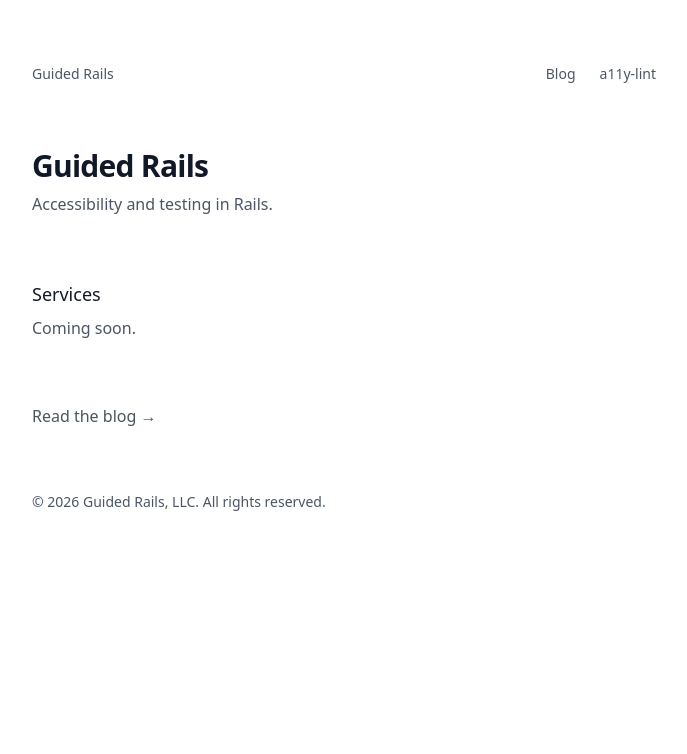
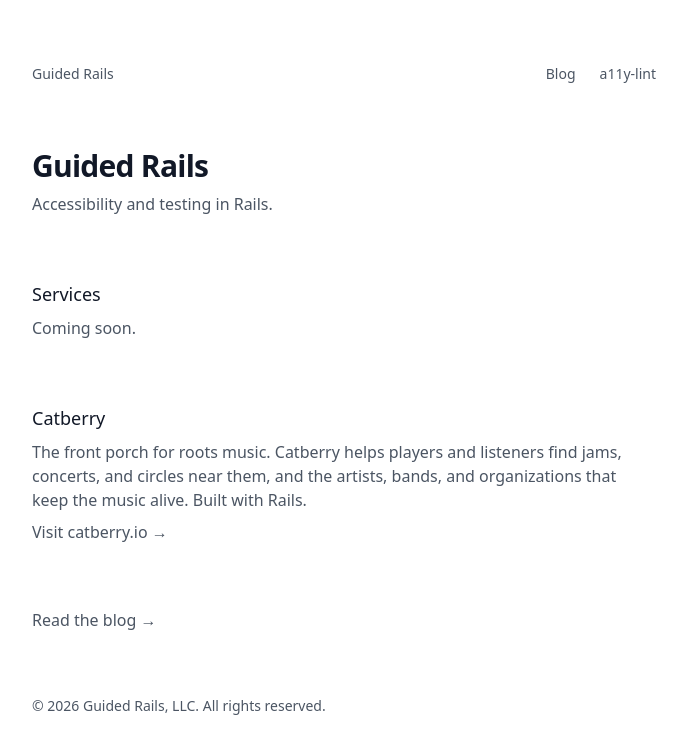
Before and after one commit to Guided-Rails/guided-rails.github.io, a Jekyll site: the page built from index.markdown, in a window 1280 px wide. Shown: the top 754 px of the page, without its empty margins (296-983 px from the left). Built offline with Jekyll 4.4.1, drawn with Linux system fonts in a browser that asks for light colours; nearby versions of some CDN libraries.

Commit message:
Add Catberry section to landing page (#10)

```diff
--- a/_layouts/landing.html
+++ b/_layouts/landing.html
@@ -12,6 +12,15 @@ layout: default
   <p class="mt-2 text-gray-600">Coming soon.</p>
 </section>
 
+<section class="mb-16">
+  <h2 class="text-lg font-medium">Catberry</h2>
+  <p class="mt-2 text-gray-600">
+    The front porch for roots music. Catberry helps players and listeners find jams, concerts, and circles near them, and the artists, bands, and organizations that keep the music alive.
+    Built with Rails.
+  </p>
+  <a href="https://catberry.io" class="mt-2 inline-block text-gray-600 hover:text-gray-900 hover:underline">Visit catberry.io &rarr;</a>
+</section>
+
 <section>
   <a href="{{ '/blog/' | relative_url }}" class="text-gray-600 hover:text-gray-900 hover:underline">Read the blog &rarr;</a>
 </section>
```
